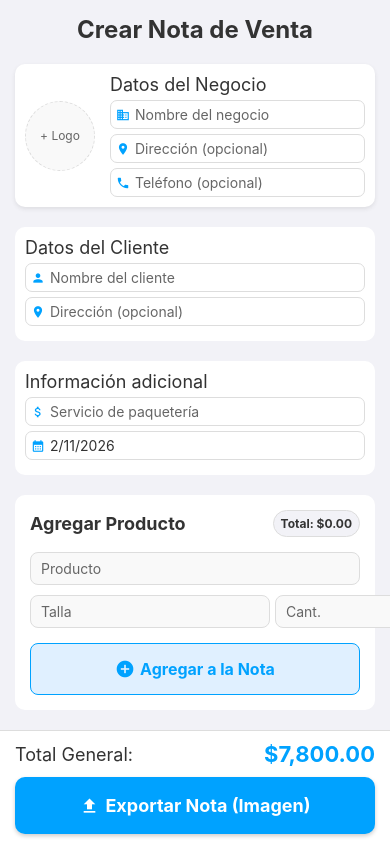
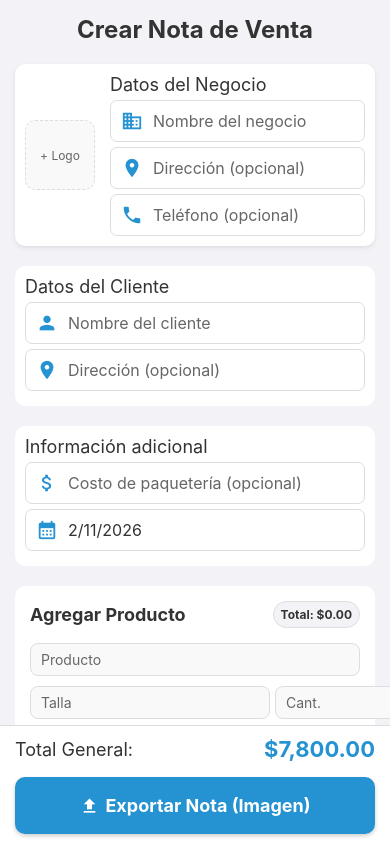
Before and after one commit to ismael21502/Purchase-Note, a React Native app: screen / in a window 390 px wide. Built offline with nearby package versions, Linux system fonts and the light colour scheme.

Commit message:
Add dark mode and colorScheme detection

```diff
--- a/app.json
+++ b/app.json
@@ -5,7 +5,7 @@
     "version": "1.0.0",
     "orientation": "portrait",
     "icon": "./assets/icon.png",
-    "userInterfaceStyle": "light",
+    "userInterfaceStyle": "automatic",
     "newArchEnabled": true,
     "splash": {
       "image": "./assets/splash-icon.png",
--- a/package.json
+++ b/package.json
@@ -9,6 +9,7 @@
     "web": "expo start --web"
   },
   "dependencies": {
+    "@react-native-async-storage/async-storage": "2.2.0",
     "@react-native-community/datetimepicker": "8.4.4",
     "expo": "~54.0.33",
     "expo-image-picker": "~17.0.10",
--- a/src/Main.js
+++ b/src/Main.js
@@ -1,8 +1,9 @@
-import React, { useState, useRef } from 'react';
+import React, { useState, useRef, useEffect } from 'react';
 import { StyleSheet, View, ScrollView, TouchableOpacity, Text, Alert, Platform } from 'react-native';
 import { StatusBar } from 'expo-status-bar';
 import * as Sharing from 'expo-sharing';
 import { captureRef } from 'react-native-view-shot';
+import AsyncStorage from '@react-native-async-storage/async-storage';
 
 import BusinessHeader from './components/BusinessHeader';
 import ProductForm from './components/ProductForm';
@@ -37,7 +38,46 @@ const Main = () => {
     const invoiceRef = useRef();
 
     const { colors } = useTheme();
-    const insets = useSafeAreaInsets()
+    const insets = useSafeAreaInsets();
+
+    // Load business data from AsyncStorage on mount
+    useEffect(() => {
+        const loadBusinessData = async () => {
+            try {
+                const savedBusinessName = await AsyncStorage.getItem('businessName');
+                const savedBusinessDirection = await AsyncStorage.getItem('businessDirection');
+                const savedBusinessPhone = await AsyncStorage.getItem('businessPhone');
+                const savedLogoUri = await AsyncStorage.getItem('logoUri');
+
+                if (savedBusinessName) setBusinessName(savedBusinessName);
+                if (savedBusinessDirection) setBusinessDirection(savedBusinessDirection);
+                if (savedBusinessPhone) setBusinessPhone(savedBusinessPhone);
+                if (savedLogoUri) setLogoUri(savedLogoUri);
+            } catch (error) {
+                console.error('Error loading business data:', error);
+            }
+        };
+        loadBusinessData();
+    }, []);
+
+    // Save business data to AsyncStorage whenever it changes
+    useEffect(() => {
+        const saveBusinessData = async () => {
+            try {
+                await AsyncStorage.setItem('businessName', businessName);
+                await AsyncStorage.setItem('businessDirection', businessDirection);
+                await AsyncStorage.setItem('businessPhone', businessPhone);
+                if (logoUri) {
+                    await AsyncStorage.setItem('logoUri', logoUri);
+                } else {
+                    await AsyncStorage.removeItem('logoUri');
+                }
+            } catch (error) {
+                console.error('Error saving business data:', error);
+            }
+        };
+        saveBusinessData();
+    }, [businessName, businessDirection, businessPhone, logoUri]);
     const handleAddItem = (newItem) => {
         setItems((prevItems) => [...prevItems, newItem]);
     };
--- a/src/components/AdditionalInfo.js
+++ b/src/components/AdditionalInfo.js
@@ -33,7 +33,7 @@ export default function AdditionalInfo({
                 }}
                     isNumeric={true}
                     iconName={'attach-money'}
-                    placeholder={'Servicio de paquetería'}
+                    placeholder={'Costo de paquetería (opcional)'}
                     value={shippingCost}
                     onChangeText={onCostChange}
                 />
--- a/src/components/BusinessHeader.js
+++ b/src/components/BusinessHeader.js
@@ -103,7 +103,7 @@ const styles = StyleSheet.create({
   placeholderLogo: {
     width: 70,
     height: 70,
-    borderRadius: 35,
+    borderRadius: 10,
     justifyContent: 'center',
     alignItems: 'center',
     borderWidth: 1,
--- a/src/components/Footer.js
+++ b/src/components/Footer.js
@@ -9,12 +9,12 @@ const Footer = ({ onPress, total=0 }) => {
 
     return (
         <View style={{ ...styles.container, backgroundColor: colors.card, borderColor: colors.border }}>
-            <View style={{ ...styles.row }}>
+            <View style={{ ...styles.row, marginBottom: 5 }}>
                 <Text style={{ color: colors.text, fontSize: 18 }}>Total General:</Text>
                 <Text style={{ color: colors.primary, fontSize: 22, fontWeight: 'bold' }}>{formatCurrency(total, 'MXN')}</Text>
             </View>
             <TouchableOpacity style={{...styles.exportButton, ...styles.row, justifyContent: 'center', backgroundColor: colors.primary }} onPress={onPress}>
-                <MaterialIcons color={colors.card} size={20} name='upload' style={{marginRight: 6}}/>
+                <MaterialIcons color={"#FFF"} size={20} name='upload' style={{marginRight: 6}}/>
                 <Text style={styles.exportButtonText}>Exportar Nota (Imagen)</Text>
             </TouchableOpacity>
         </View>
--- a/src/components/inputs/IconInput.js
+++ b/src/components/inputs/IconInput.js
@@ -3,12 +3,12 @@ import { MaterialIcons } from '@expo/vector-icons';
 import { useState } from 'react';
 import { useTheme } from '../../context/ThemeContext';
 
-const IconInput = ({ containerStyle, iconName = '', placeholder, value, onChangeText, fontSize = 14, isNumeric = false, editable = true }) => {
+const IconInput = ({ containerStyle, iconName = '', placeholder, value, onChangeText, fontSize = 16, isNumeric = false, editable = true }) => {
     const { colors } = useTheme();
     const [isFocused, setIsFocused] = useState(false)
     return (
         <View style={{ ...styles.container, ...containerStyle, borderColor: isFocused ? colors.primary : colors.border }}>
-            <MaterialIcons size={14} name={iconName} color={colors.primary} style={styles.icon} />
+            <MaterialIcons size={22} name={iconName} color={colors.primary} style={styles.icon} />
             <TextInput
                 editable={editable}
                 keyboardType={isNumeric ? 'numeric' : 'default'}
@@ -33,10 +33,10 @@ const styles = StyleSheet.create({
         alignItems: 'center',
     },
     icon: {
-        marginLeft: 5,
+        marginLeft: 10,
     },
     textInput: {
-        padding: 5,
+        padding: 10,
         flex: 1,
         includeFontPadding: false,
     }
--- a/src/context/ThemeContext.js
+++ b/src/context/ThemeContext.js
@@ -1,10 +1,19 @@
-import React, { createContext, useContext } from 'react';
-
+import React, { createContext, useContext, useEffect, useState } from 'react';
+import { useColorScheme } from 'react-native';
 const ThemeContext = createContext();
 
-const colors = {
-    primary: '#00a2ff',
-    secondary: '#34C759',
+
+export const ThemeProvider = ({ children }) => {
+    const colorScheme = useColorScheme()
+
+    const [theme, setTheme] = useState(colorScheme ?? 'light')
+    useEffect(() => {
+        setTheme(colorScheme ?? 'light')
+    }, [colorScheme])
+    const primary = '#2592d1'
+    const themes = {
+        light: {
+            primary: primary,
             background: '#f2f2f7',
             card: '#fff',
             text: '#333',
@@ -12,9 +21,20 @@ const colors = {
             border: '#ddd',
             inputBackground: '#f9f9f9',
             error: '#ff3b30',
-};
+        },
+        dark: {
+            primary: primary,
+            background: '#141927',
+            card: '#1c243a',
+            text: '#f0f0f0',
+            subText: '#d4d4d4',
+            border: '#1e3058',
+            inputBackground: '#1c243a',
+            error: '#ff3b30',
+        }
+    }
+    const colors = themes[theme];
 
-export const ThemeProvider = ({ children }) => {
     return (
         <ThemeContext.Provider value={{ colors }}>
             {children}
```
Also changed, not shown: 1 other file (tests, documents, lock files or other folders). Lines whose indentation alone changed are shown as unchanged.
